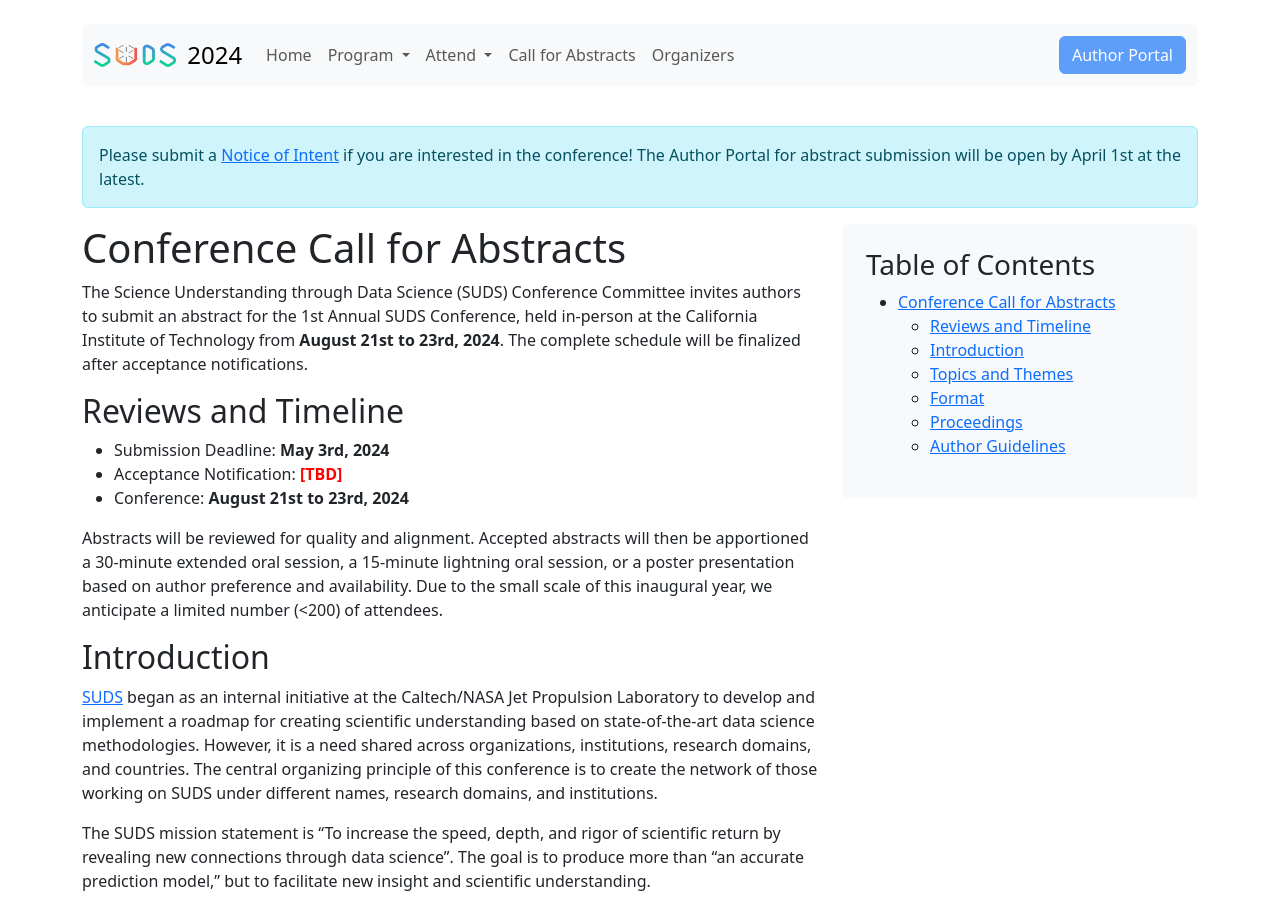
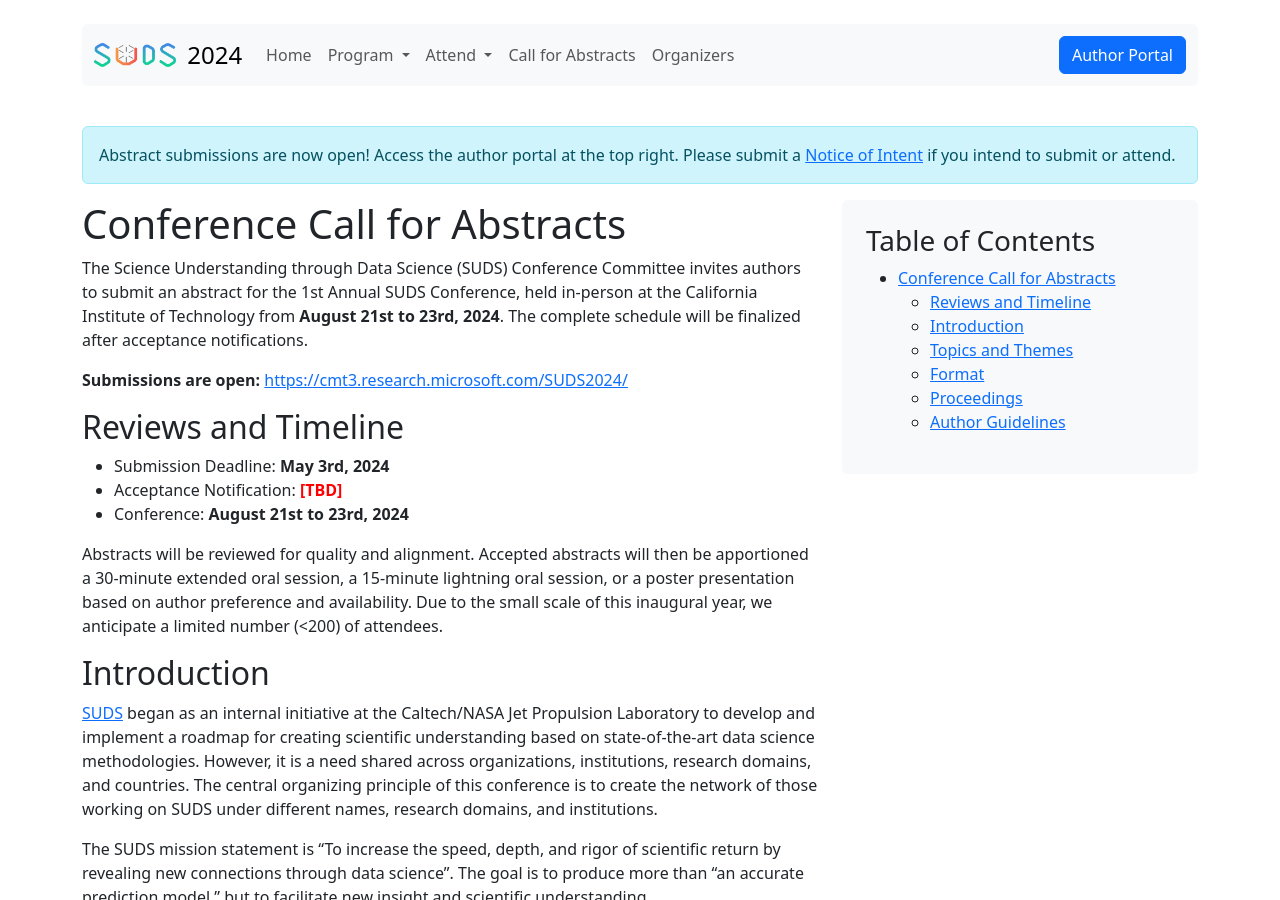
Before and after one commit to JPLMLIA/sudsconf, a Jekyll site: the page built from call.md, in a window 1280 px wide and 900 px high. Built offline with Jekyll 4.4.1, drawn with Linux system fonts in a browser that asks for light colours; a script that is not in the unit is left out; comment, search, counter and statistics services are not loaded.

Commit message:
Make submission link public

```diff
--- a/_includes/header.html
+++ b/_includes/header.html
@@ -42,7 +42,7 @@
           </li>
         </ul>
       </div>
-      <a href="#" role="button" class="btn btn-primary disabled" aria-disabled="true">Author Portal</a>
+      <a href="https://cmt3.research.microsoft.com/SUDS2024/" role="button" class="btn btn-primary" aria-disabled="true" target="_blank">Author Portal</a>
       <button class="navbar-toggler" type="button" data-bs-toggle="collapse" data-bs-target="#navbarNavDropdown"
         aria-controls="navbarNavDropdown" aria-expanded="false" aria-label="Toggle navigation">
         <span class="navbar-toggler-icon"></span>
@@ -52,6 +52,5 @@
 </header>
 
 <div class="alert alert-info" role="info">
-  Please submit a <a href="https://forms.gle/qua7ytCEXyGRP7gs6">Notice of Intent</a> if you are interested in the conference!
-  The Author Portal for abstract submission will be open by April 1st at the latest.
+  Abstract submissions are now open! Access the author portal at the top right. Please submit a <a href="https://forms.gle/qua7ytCEXyGRP7gs6">Notice of Intent</a> if you intend to submit or attend.
 </div>
--- a/call.md
+++ b/call.md
@@ -10,6 +10,8 @@ toc: True
 # Conference Call for Abstracts
 
 The Science Understanding through Data Science (SUDS) Conference Committee invites authors to submit an abstract for the 1st Annual SUDS Conference, held in-person at the California Institute of Technology from **August 21st to 23rd, 2024**. The complete schedule will be finalized after acceptance notifications.
+
+**Submissions are open:** [https://cmt3.research.microsoft.com/SUDS2024/](https://cmt3.research.microsoft.com/SUDS2024/)
 
 ## Reviews and Timeline
 - Submission Deadline: **May 3rd, 2024**
```
